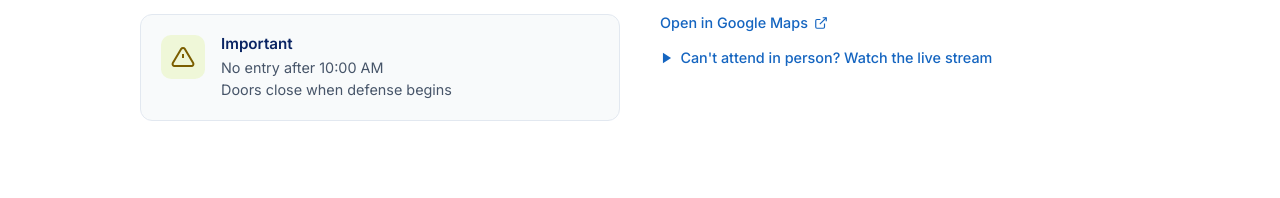
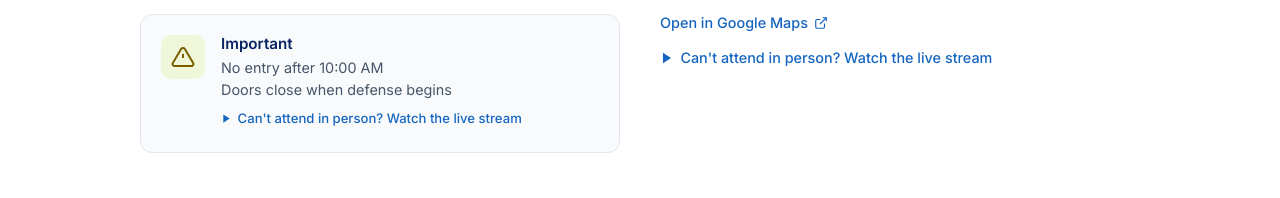
Before and after one commit to noon-abdulqadir/defense-noon, a Vue app: page / in a window 1280 px wide. Shown: the part 2532-2730 px from the top of the page. Built offline with nearby package versions, Linux system fonts and the light colour scheme; no server answers; a web font is replaced by a local one.

Commit message:
Add livestream link inside Important info card in venue section
Co-Authored-By: Claude Sonnet 4.6 <noreply@anthropic.com>

```diff
--- a/src/components/VenueSection.vue
+++ b/src/components/VenueSection.vue
@@ -58,6 +58,15 @@ onMounted(() => {
             <div>
               <h3>Important</h3>
               <p>No entry after 10:00 AM<br>Doors close when defense begins</p>
+              <a
+                href="https://hva-uva.cloud.panopto.eu/Panopto/Pages/Viewer.aspx?id=4584e5e2-48a9-4a46-b94b-b40500b68ca4"
+                target="_blank"
+                rel="noopener"
+                class="card-stream-link"
+              >
+                <svg width="11" height="11" viewBox="0 0 24 24" fill="currentColor"><polygon points="5 3 19 12 5 21 5 3"/></svg>
+                Can't attend in person? Watch the live stream
+              </a>
             </div>
           </div>
         </div>
@@ -231,6 +240,22 @@ h2 {
   cursor: pointer;
 }
 
+.card-stream-link {
+  display: inline-flex;
+  align-items: center;
+  gap: 0.35rem;
+  margin-top: 0.5rem;
+  font-size: 0.82rem;
+  font-weight: 500;
+  color: var(--blue);
+  text-decoration: none;
+  transition: color 0.2s ease;
+}
+
+.card-stream-link:hover {
+  color: var(--navy);
+}
+
 .map-link {
   display: inline-flex;
   align-items: center;
```
